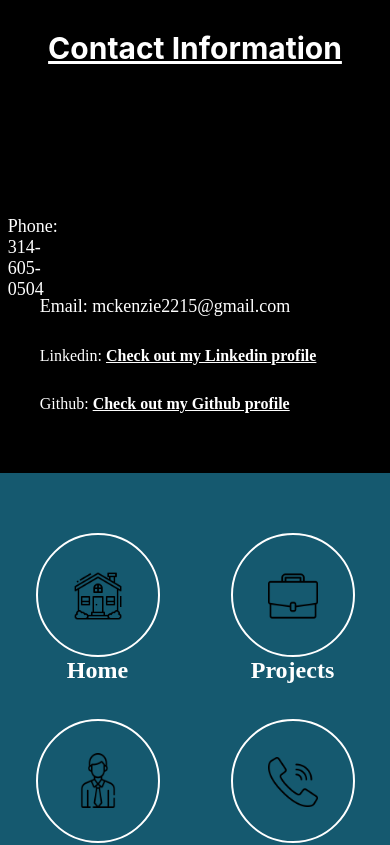
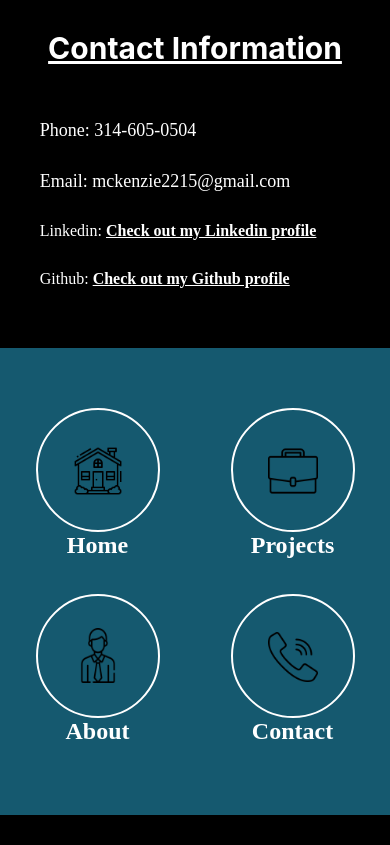
Before and after one commit to toddmckenzie/Portfolio, a React (Create React App) app in the folder port/: page /contact in a window 390 px wide. Shown: the part 1020-1865 px from the top of the page. Built offline with nearby package versions, Linux system fonts and the light colour scheme.

Commit message:
fixed error in naming 2 class the same

```diff
--- a/port/src/components/bottomnav.css
+++ b/port/src/components/bottomnav.css
@@ -36,7 +36,7 @@
     text-decoration: underline;
 }
 
-.phone {
+.phone-img {
     z-index: 10;
     height: 50px;
     width: 50px;
@@ -90,7 +90,7 @@
     margin: 0 auto;
 }
 
-.phone {
+.phone-img {
     margin-left: 0;
     margin-top: 30%;
 }
--- a/port/src/components/bottomnav.js
+++ b/port/src/components/bottomnav.js
@@ -52,7 +52,7 @@ const BottomNav = () => {
                 <a className="bottom-anchors">
                     <Link to="/contact">
                     <div className="small-circle">
-                        <img src={phone} className="phone" />
+                        <img src={phone} className="phone-img" />
                     </div>
                     <p className="bottom-anc-words bottom-hover">Contact</p>
                     </Link>
```
